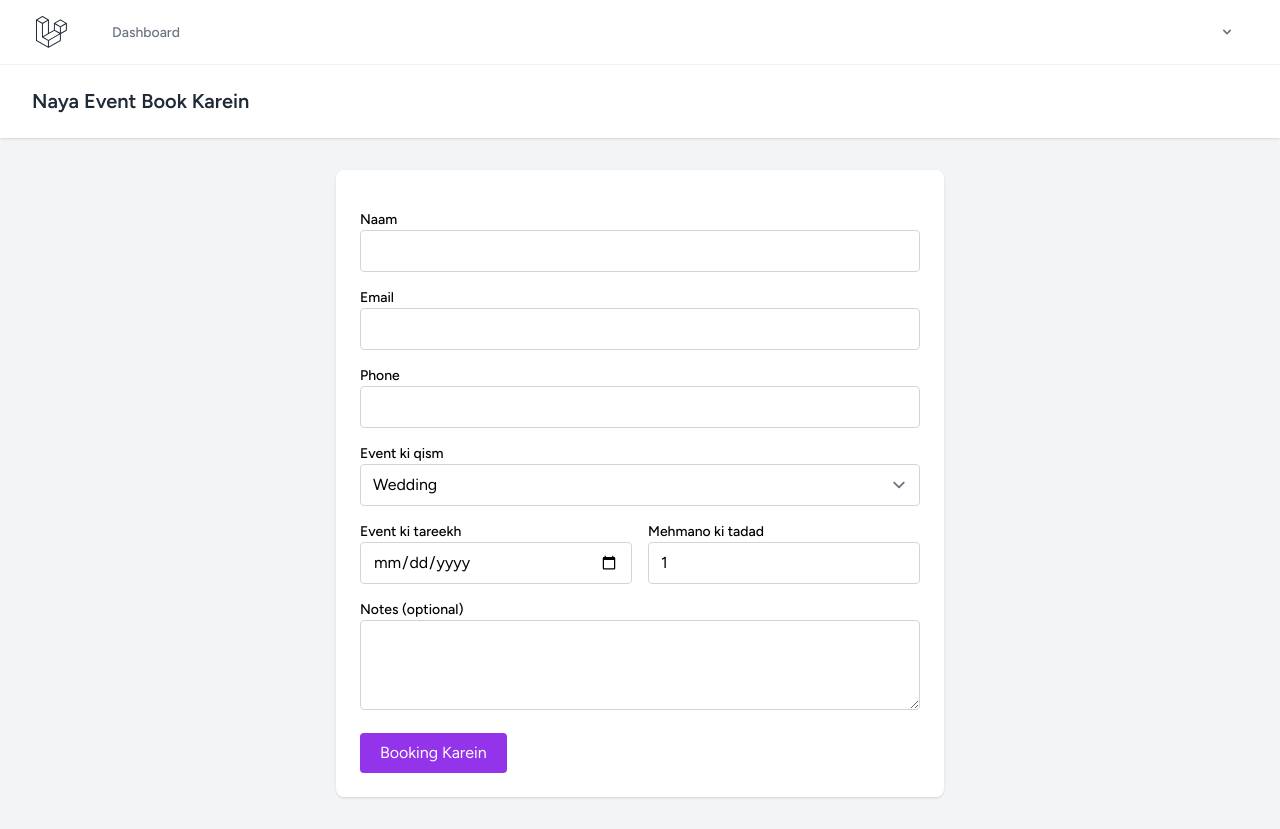
After one commit to TalhatFarman9/mehfil-event-planner, a Laravel app: template resources/views/bookings/create.blade.php in a window 1280 px wide. The commit adds this page. Run offline with Laravel 10, Linux system fonts and the light colour scheme; the template is opened without the code that fills it, so the values that code supplies are empty; style sheets or scripts are compiled from the project's sources.

```diff
--- a/resources/views/admin/bookings/index.blade.php
+++ b/resources/views/admin/bookings/index.blade.php
@@ -54,7 +54,7 @@
                             <div class="text-gray-500">{{ $booking->client_email }}</div>
                         </td>
                         <td class="px-4 py-3">{{ $booking->event_type }}</td>
-                        <td class="px-4 py-3">{{ $booking->event_date->format('d M Y') }}</td>
+                        <td class="px-4 py-3">{{ \Carbon\Carbon::parse($booking->event_date)->format('d M Y') }}</td>
                         <td class="px-4 py-3">{{ $booking->guests }}</td>
                         <td class="px-4 py-3"><x-status-badge :status="$booking->status" /></td>
                         <td class="px-4 py-3 whitespace-nowrap">
--- /dev/null
+++ b/resources/views/bookings/create.blade.php
@@ -0,0 +1,68 @@
+<x-app-layout>
+    <x-slot name="header">
+        <h2 class="font-semibold text-xl text-gray-800 leading-tight">Naya Event Book Karein</h2>
+    </x-slot>
+
+    <div class="py-8">
+        <div class="max-w-2xl mx-auto sm:px-6 lg:px-8">
+            <div class="bg-white shadow sm:rounded-lg p-6">
+
+                @if ($errors->any())
+                    <div class="mb-4 p-3 bg-red-100 text-red-700 rounded">
+                        <ul class="list-disc pl-5">
+                            @foreach ($errors->all() as $error)
+                                <li>{{ $error }}</li>
+                            @endforeach
+                        </ul>
+                    </div>
+                @endif
+
+                <form method="POST" action="{{ route('bookings.store') }}" class="space-y-4">
+                    @csrf
+
+                    <div>
+                        <label class="block text-sm font-medium">Naam</label>
+                        <input type="text" name="client_name" value="{{ old('client_name', auth()->user()->name) }}" class="w-full border-gray-300 rounded" required>
+                    </div>
+
+                    <div>
+                        <label class="block text-sm font-medium">Email</label>
+                        <input type="email" name="client_email" value="{{ old('client_email', auth()->user()->email) }}" class="w-full border-gray-300 rounded" required>
+                    </div>
+
+                    <div>
+                        <label class="block text-sm font-medium">Phone</label>
+                        <input type="text" name="client_phone" value="{{ old('client_phone') }}" class="w-full border-gray-300 rounded">
+                    </div>
+
+                    <div>
+                        <label class="block text-sm font-medium">Event ki qism</label>
+                        <select name="event_type" class="w-full border-gray-300 rounded" required>
+                            @foreach (['Wedding', 'Mehndi', 'Birthday', 'Corporate', 'Other'] as $type)
+                                <option value="{{ $type }}" @selected(old('event_type') === $type)>{{ $type }}</option>
+                            @endforeach
+                        </select>
+                    </div>
+
+                    <div class="grid grid-cols-2 gap-4">
+                        <div>
+                            <label class="block text-sm font-medium">Event ki tareekh</label>
+                            <input type="date" name="event_date" value="{{ old('event_date') }}" class="w-full border-gray-300 rounded" required>
+                        </div>
+                        <div>
+                            <label class="block text-sm font-medium">Mehmano ki tadad</label>
+                            <input type="number" name="guests" min="1" value="{{ old('guests', 1) }}" class="w-full border-gray-300 rounded" required>
+                        </div>
+                    </div>
+
+                    <div>
+                        <label class="block text-sm font-medium">Notes (optional)</label>
+                        <textarea name="notes" rows="3" class="w-full border-gray-300 rounded">{{ old('notes') }}</textarea>
+                    </div>
+
+                    <button type="submit" class="bg-purple-600 text-white px-5 py-2 rounded hover:bg-purple-700">Booking Karein</button>
+                </form>
+            </div>
+        </div>
+    </div>
+</x-app-layout>
--- a/resources/views/dashboard.blade.php
+++ b/resources/views/dashboard.blade.php
@@ -1,4 +1,7 @@
 <x-app-layout>
+
+<a href="{{ route('bookings.create') }}" class="bg-purple-600 text-white px-4 py-2 rounded">Naya Event Book Karein</a>
+
     <x-slot name="header">
         <h2 class="font-semibold text-xl text-gray-800 leading-tight">My Bookings</h2>
     </x-slot>
```
Also changed, not shown: app/Http/Controllers/BookingController.php (added, +43 -0 lines).
